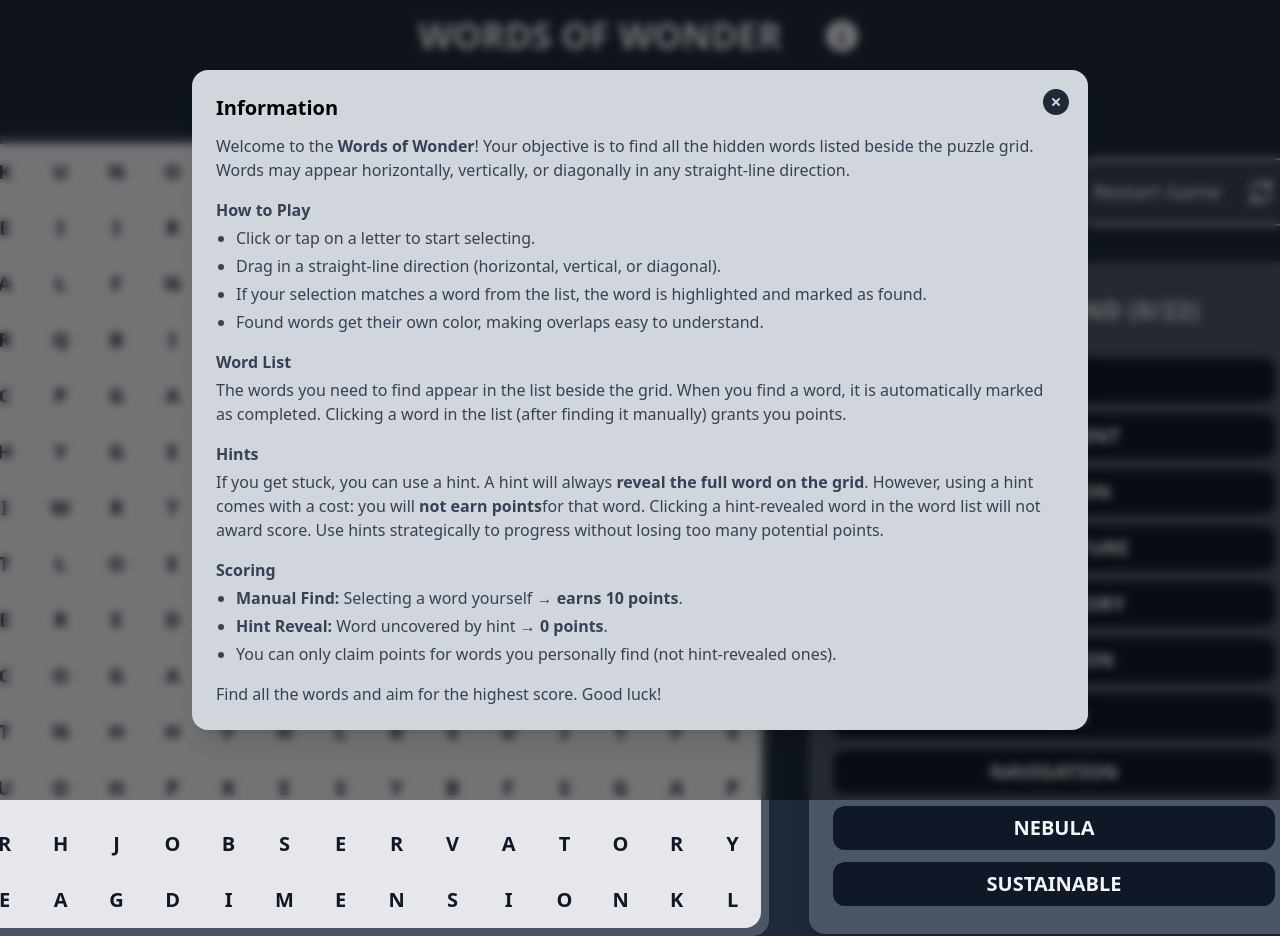
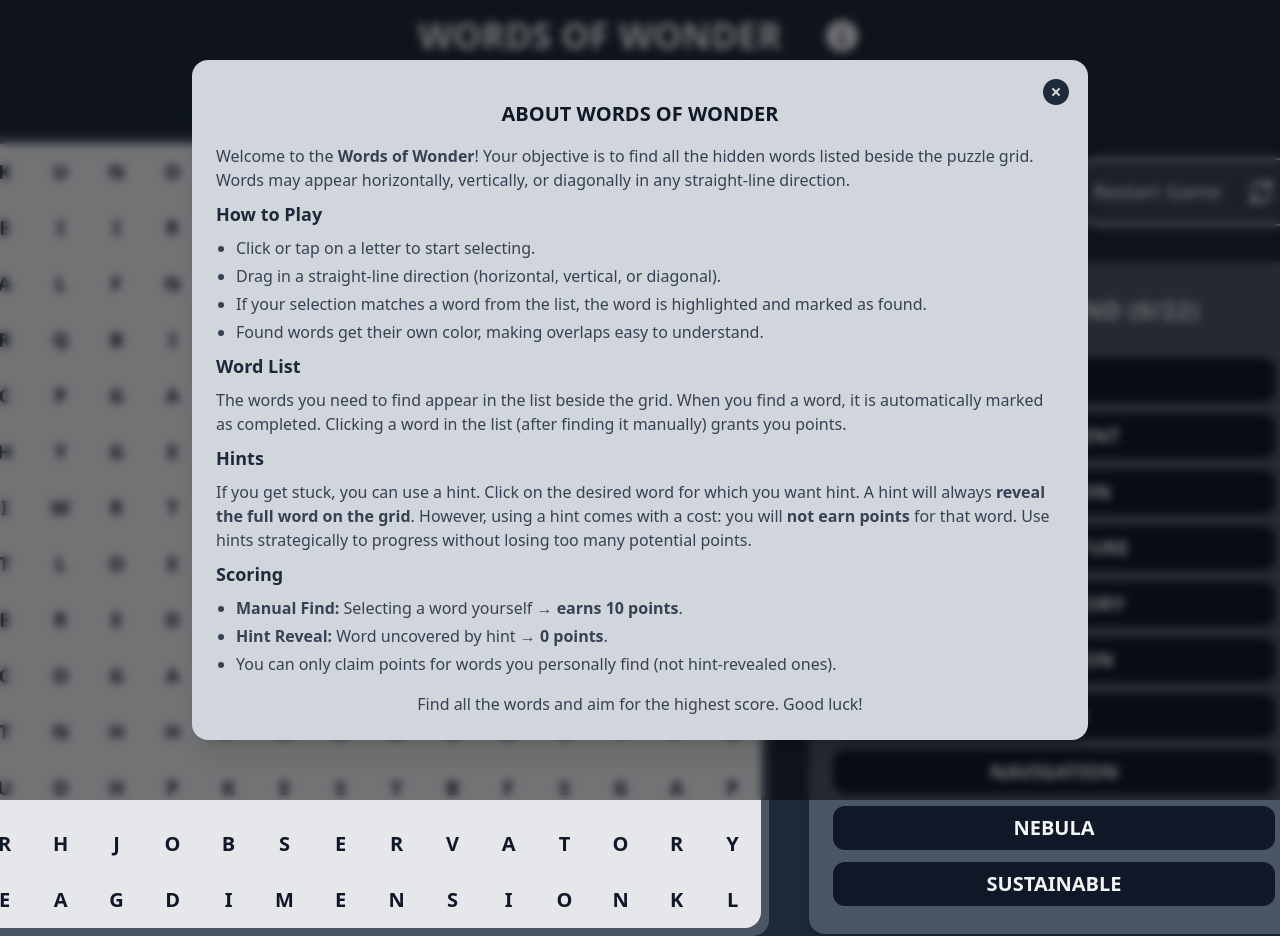
Before and after one commit to kdev307/word-search-puzzle, a React (Vite) app: page / in a window 1280 px wide. Both pictures are taken after a click on the icon 841 px from the left and 36 px from the top of the page. Shown: the top 936 px of the page. Built offline with nearby package versions, Linux system fonts and the light colour scheme.

Commit message:
spacing and alignment corrections

```diff
--- a/src/components/GameInformation.tsx
+++ b/src/components/GameInformation.tsx
@@ -1,13 +1,15 @@
+import Title from './Title';
+
 function GameInformation() {
     return (
         <section aria-labelledby="info-heading">
             <header>
-                <h2 id="info-heading" className="mb-3 text-xl font-bold">
-                    Information
-                </h2>
+                <Title as="h2" style="text-xl font-bold text-center text-gray-900">
+                    About Words of Wonder
+                </Title>
             </header>
 
-            <article className="space-y-4 text-gray-700">
+            <article className="text-gray-700">
                 <p>
                     Welcome to the <strong>Words of Wonder</strong>! Your objective is to find all
                     the hidden words listed beside the puzzle grid. Words may appear horizontally,
@@ -15,7 +17,12 @@ function GameInformation() {
                 </p>
 
                 <section>
-                    <h3 className="mb-1 font-semibold">How to Play</h3>
+                    <Title
+                        as="h3"
+                        style="!py-2 text-lg text-center font-semibold text-gray-800 !normal-case text-start"
+                    >
+                        How to Play
+                    </Title>
                     <ul className="ml-5 list-disc space-y-1">
                         <li>Click or tap on a letter to start selecting.</li>
                         <li>
@@ -32,7 +39,12 @@ function GameInformation() {
                 </section>
 
                 <section>
-                    <h3 className="mb-1 font-semibold">Word List</h3>
+                    <Title
+                        as="h3"
+                        style="!py-2 text-lg text-center font-semibold text-gray-800 !normal-case text-start"
+                    >
+                        Word List
+                    </Title>
                     <p>
                         The words you need to find appear in the list beside the grid. When you find
                         a word, it is automatically marked as completed. Clicking a word in the list
@@ -41,19 +53,29 @@ function GameInformation() {
                 </section>
 
                 <section>
-                    <h3 className="mb-1 font-semibold">Hints</h3>
+                    <Title
+                        as="h3"
+                        style="!py-2 text-lg text-center font-semibold text-gray-800 !normal-case text-start"
+                    >
+                        Hints
+                    </Title>
                     <p>
-                        If you get stuck, you can use a hint. A hint will always{' '}
+                        If you get stuck, you can use a hint. Click on the desired word for which
+                        you want hint. A hint will always{' '}
                         <strong>reveal the full word on the grid</strong>. However, using a hint
-                        comes with a cost: you will <strong>not earn points</strong>
-                        for that word. Clicking a hint-revealed word in the word list will not award
-                        score. Use hints strategically to progress without losing too many potential
+                        comes with a cost: you will <strong>not earn points</strong> for that word.
+                        Use hints strategically to progress without losing too many potential
                         points.
                     </p>
                 </section>
 
                 <section>
-                    <h3 className="mb-1 font-semibold">Scoring</h3>
+                    <Title
+                        as="h3"
+                        style="!py-2 text-lg text-center font-semibold text-gray-800 !normal-case text-start"
+                    >
+                        Scoring
+                    </Title>
                     <ul className="ml-5 list-disc space-y-1">
                         <li>
                             <strong>Manual Find:</strong> Selecting a word yourself →{' '}
@@ -71,7 +93,9 @@ function GameInformation() {
                 </section>
 
                 <footer className="mt-4">
-                    <p>Find all the words and aim for the highest score. Good luck!</p>
+                    <p className="text-center">
+                        Find all the words and aim for the highest score. Good luck!
+                    </p>
                 </footer>
             </article>
         </section>
```
